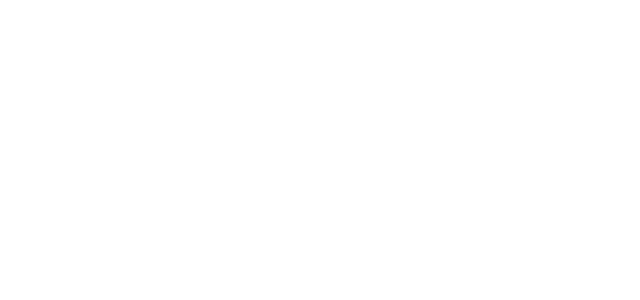
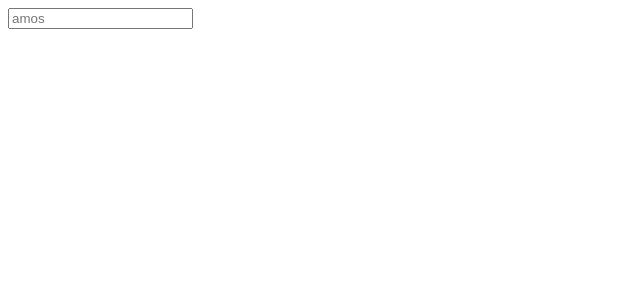
Before and after one commit to amosbaby/react-learning, a React (Create React App) app: page / in a window 1280 px wide. Shown: the top 300 px of the page, without its empty margins (0-640 px from the left). Built offline with nearby package versions, Linux system fonts and the light colour scheme.

Commit message:
add form

```diff
--- /dev/null
+++ b/src/form/form.js
@@ -0,0 +1,19 @@
+import React from "react"
+
+export class Form extends React.Component{
+
+  constructor(props){
+    super(props)
+    this.state = {
+      value: props.value
+    }
+  }
+
+  render(){
+    return (
+      <div>
+        <input value={this.state.value} placeholder="amos"/>
+      </div>
+    )
+  }
+}
--- a/src/index.js
+++ b/src/index.js
@@ -1,5 +1,6 @@
 
 import ReactDOM from 'react-dom/client';
+import { Form } from './form/form';
 // import { Game } from './tic-tac-toe/tic-tac-toe';
 // import { Clock } from './clock/clock';
 // import { ConditionRender } from './condition-render/condition-render';
@@ -10,6 +11,7 @@ import ReactDOM from 'react-dom/client';
  const root = ReactDOM.createRoot(document.getElementById("root"));
  const element = (
    <div>
+     {<Form />}
      {/* <Clock /> */}
      {/* <Game/> */}
      {/* <ConditionRender isShowName="amos" type="age"></ConditionRender>
```
Also changed, not shown: src/list/list.js (added).
